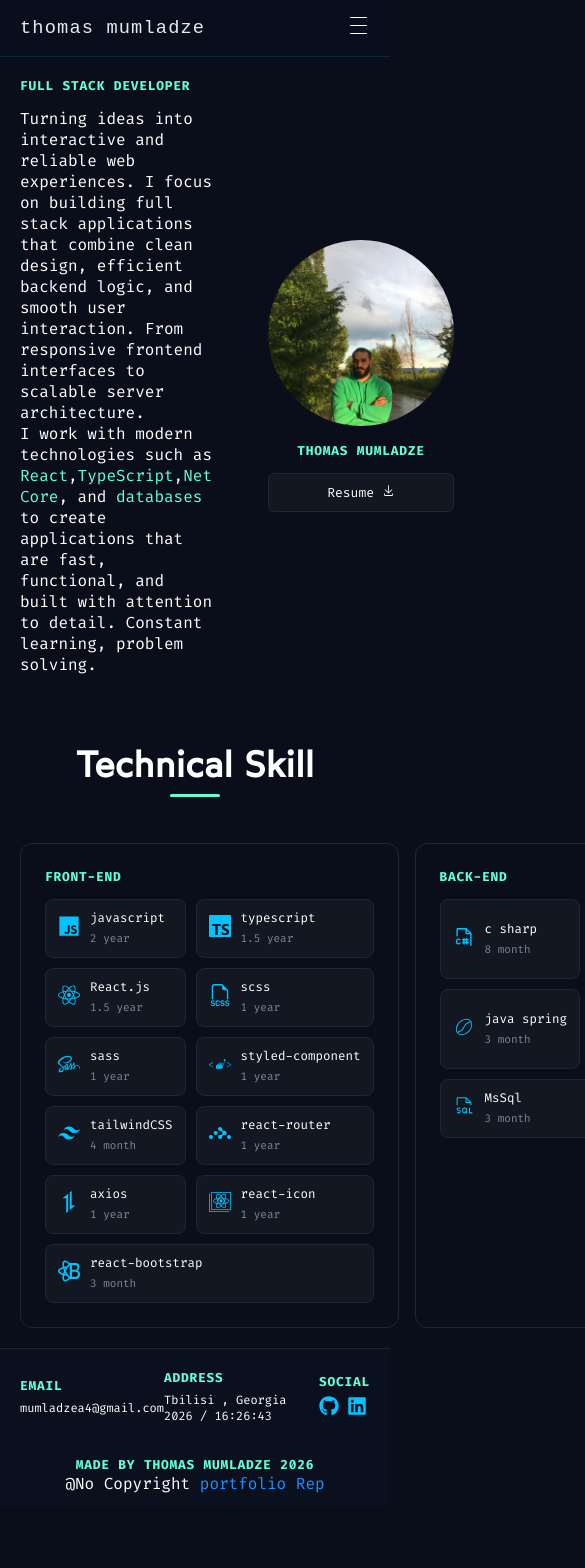
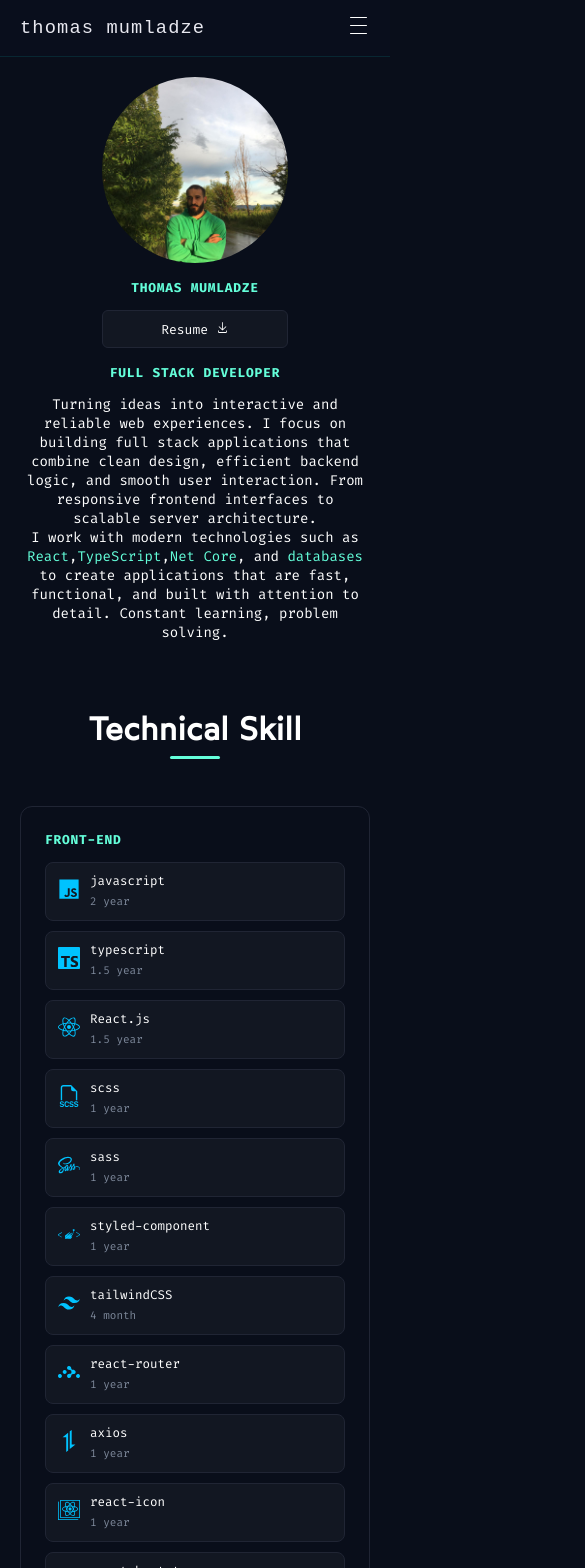
Before and after one commit to ThomasMumladze/dev-portfolio, a React (Vite) app: page /about-me in a window 390 px wide. Shown: the top 1568 px of the page, 585 px wide, since content can reach past the window. Before the commit the page ends 1506 px from the top, so only its background shows below. Built offline with nearby package versions, Linux system fonts and the light colour scheme.

Commit message:
add responsive stlyes

```diff
--- a/src/style/components/_h1.scss
+++ b/src/style/components/_h1.scss
@@ -19,4 +19,8 @@
         margin: 8px auto 0;
         display: block;
     }
+
+    @media screen and (max-width: 445px) {
+        font-size: 2rem;
+    }
 }
--- a/src/style/components/_skillCard.scss
+++ b/src/style/components/_skillCard.scss
@@ -13,6 +13,10 @@
         grid-template-columns: repeat(2, 1fr);
         gap: 10px;
 
+        @media screen and (max-width: 445px) {
+            grid-template-columns: repeat(1, 1fr);
+        }
+
         .skill-item {
             align-items: center;
             border-radius: 8px;
@@ -22,6 +26,7 @@
             display: flex;
             gap: 10px;
             padding: 10px 12px;
+            text-wrap: nowrap;
             width: 100%;
 
             &--icon {
--- a/src/style/pages/_about.scss
+++ b/src/style/pages/_about.scss
@@ -9,6 +9,10 @@
             &--content {
                 align-items: center !important;
                 gap: 56px !important;
+
+                @media screen and (max-width: 770px) {
+                    gap: 16px !important;
+                }
 
                 .profile-details {
                     .profile-picture {
@@ -40,10 +44,19 @@
 
                 h3 {
                     margin-bottom: 14px;
+
+                    @media screen and (max-width: 770px) {
+                        text-align: center;
+                    }
                 }
 
                 p {
                     color: #fff;
+                    font-size: 14px;
+
+                    @media screen and (max-width: 770px) {
+                        text-align: center;
+                    }
 
                     span {
                         color: #64ffda;
@@ -67,5 +80,22 @@
                 gap: 16px;
             }
         }
+
+        .skill-section {
+            &--content {
+                @media screen and (max-width: 1155px) {
+                    flex-wrap: wrap;
+                }
+            }
+        }
+
+        .about-section {
+            &--content {
+                @media screen and (max-width: 770px) {
+                    justify-content: center;
+                    flex-wrap: wrap-reverse;
+                }
+            }
+        }
     }
 }
```
